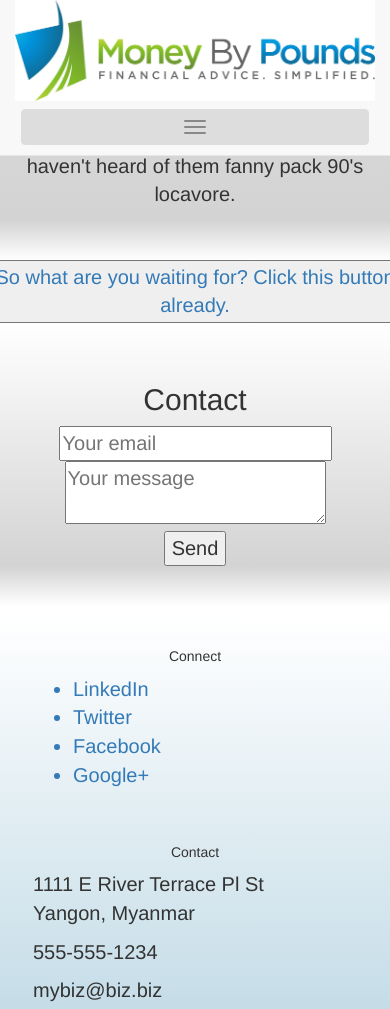
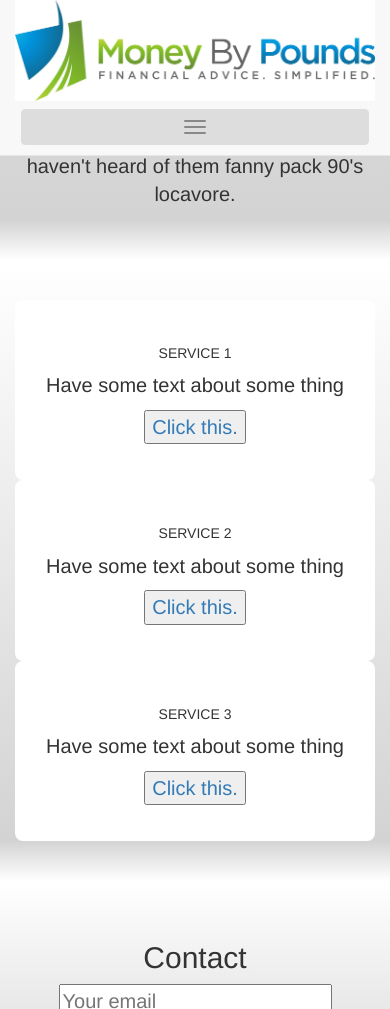
Before and after one commit to MoneyByPounds/MoneyByPounds.github.io, a Jekyll site: the page built from index.html, in a window 390 px wide and 1400 px high, scrolled down 2392 px, cut to the strip 0-1009 px from the top of the window. Built offline with Jekyll 4.4.1, drawn with Linux system fonts in a browser that asks for light colours.

Commit message:
Add service divs to index

```diff
--- a/_sass/_body.scss
+++ b/_sass/_body.scss
@@ -11,3 +11,9 @@ body {
 	height: 40px;
 	background-image: linear-gradient(180deg, #d3d3d3, #FFFFFF);
 }
+
+.service {
+	padding: 10% 0%;
+	background-color: #FFFFFF;
+	border-radius: 8px;
+}
--- a/_sass/_footer.scss
+++ b/_sass/_footer.scss
@@ -7,5 +7,6 @@
 .footer-section {
 	padding: 5%;
 	// background-image: linear-gradient(180deg, #0bacd9, #0d6f9c);
-	border-radius: 5px;
+	background-color: #FFFFFF;
+	border-radius: 8px;
 }
--- a/index.html
+++ b/index.html
@@ -71,13 +71,35 @@ title: Homepage
 		<div class="col-sm-2">
 		</div>
 	</div>
-	</div>
 
 	<div class="row body-part-reverse-gradient">
 	</div>
 
-	<div id="services" class="row text-center">
-		<a href="/services"><button>So what are you waiting for? Click this button already.</button></a>
+	<div id="services" class="row body-part-gradient text-center">
+		<div class="col-sm-4 text-center">
+			<div class="service">
+				<h5>SERVICE 1</h5>
+				<p>Have some text about some thing</p>
+				<a href="/services"><button>Click this.</button></a>
+			</div>
+		</div>
+		<div class="col-sm-4 text-center">
+			<div class="service">
+				<h5>SERVICE 2</h5>
+				<p>Have some text about some thing</p>
+				<a href="/services"><button>Click this.</button></a>
+			</div>
+		</div>
+		<div class="col-sm-4 text-center">
+			<div class="service">
+				<h5>SERVICE 3</h5>
+				<p>Have some text about some thing</p>
+				<a href="/services"><button>Click this.</button></a>
+			</div>
+		</div>
+	</div>
+
+	<div class="row body-part-reverse-gradient">
 	</div>
 
 	<div id="contact" class="row body-part-gradient text-center">
```
Lines whose indentation alone changed are shown as unchanged.
